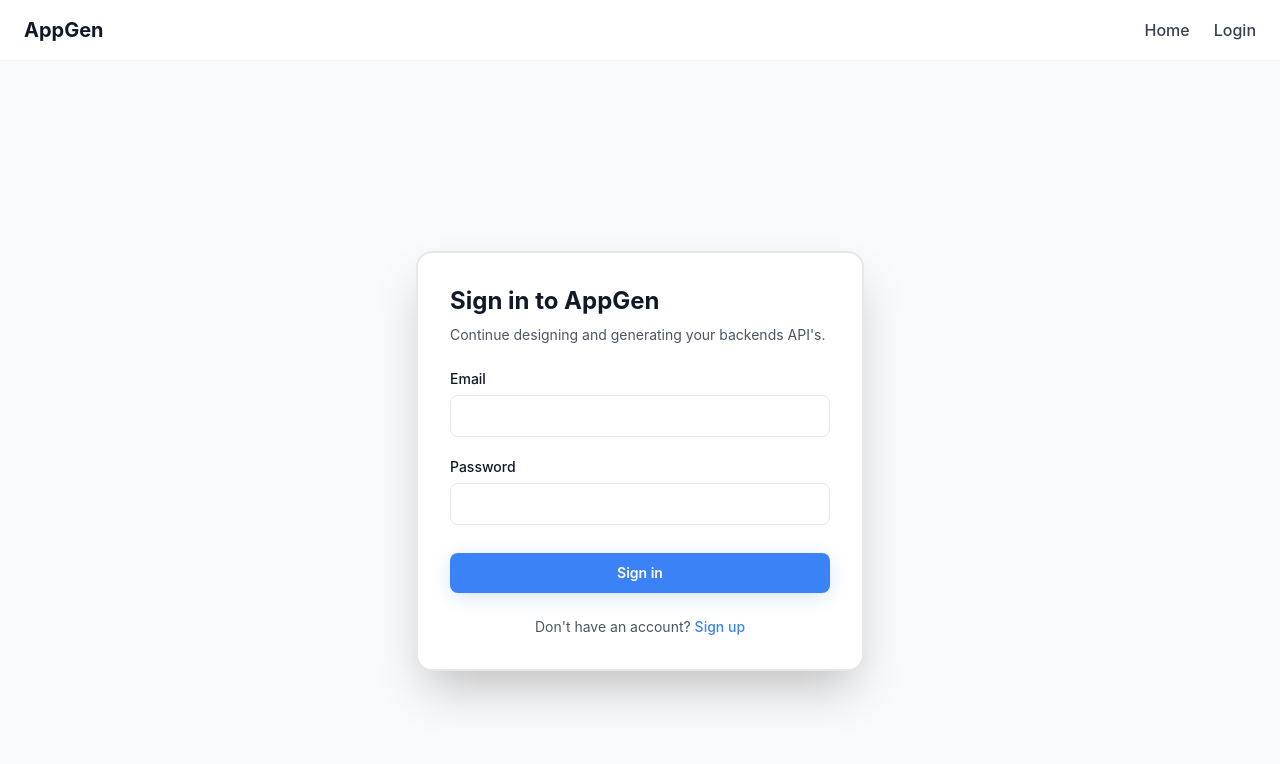
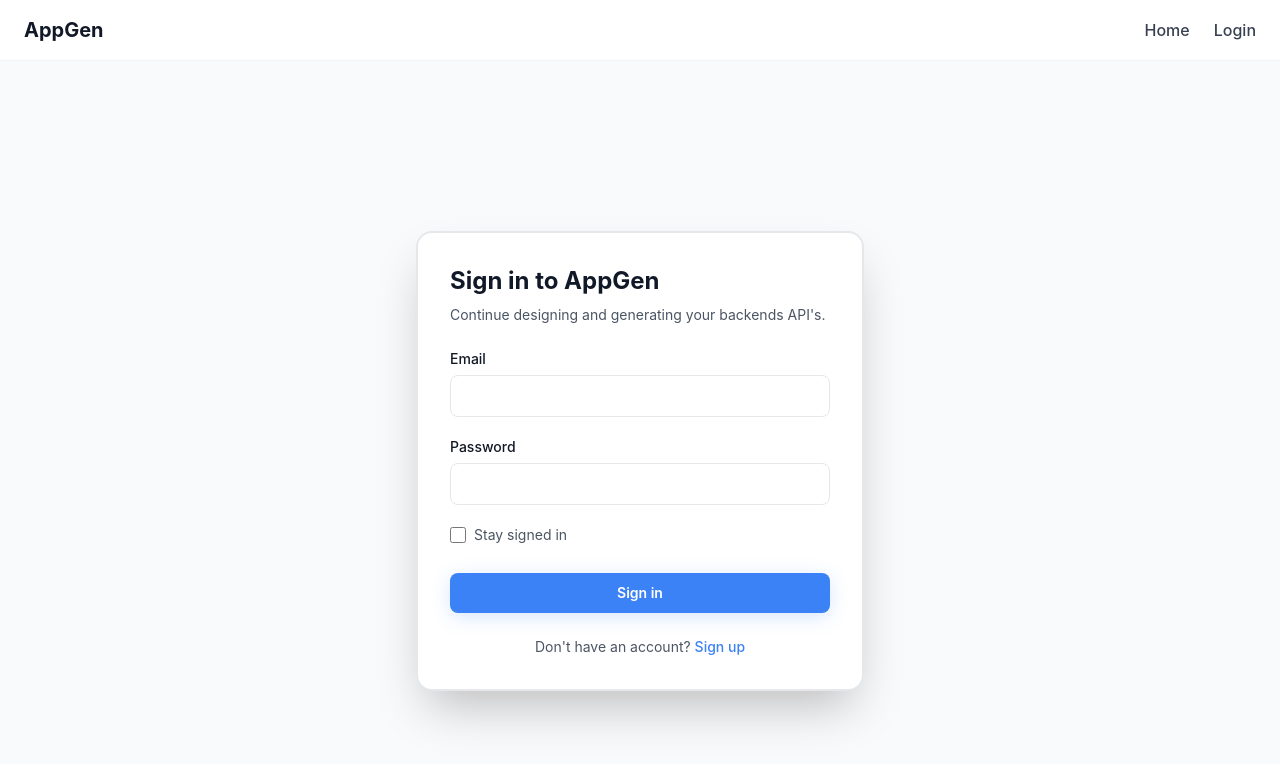
Before and after one commit to Anubhav-Sen/AppGen-Frontend-Service, a React (Vite) app: page /login in a window 1280 px wide. Shown: the top 764 px of the page. Built offline with nearby package versions, Linux system fonts and the light colour scheme.

Commit message:
feat: add stay signed in feature to login page
- Add checkbox for remember me option
- Extend token expiration when stay signed in is selected
- Persist access token in localStorage when remember me is enabled

```diff
--- a/src/api/auth.ts
+++ b/src/api/auth.ts
@@ -37,10 +37,11 @@ interface UserRaw {
 }
 
 export const auth = {
-    async login(payload: LoginPayload): Promise<LoginResponse> {
+    async login(payload: LoginPayload, rememberMe: boolean = false): Promise<LoginResponse> {
         const response = await api.post<LoginResponseRaw>("/auth/login", {
             email: payload.email,
             password: payload.password,
+            remember_me: rememberMe,
         });
         return {
             accessToken: response.data.access_token,
--- a/src/hooks/useAuth.ts
+++ b/src/hooks/useAuth.ts
@@ -2,12 +2,13 @@ import { useAuthStore } from "@/stores/authStore";
 import { auth, type LoginPayload } from "@/api/auth";
 
 export function useAuth() {
-    const { user, setUser, setAccessToken, clearAuth } = useAuthStore();
+    const { user, setUser, setAccessToken, clearAuth, setRememberMe } = useAuthStore();
 
-    async function login(payload: LoginPayload) {
-        const response = await auth.login(payload);
+    async function login(payload: LoginPayload, rememberMe: boolean = false) {
+        const response = await auth.login(payload, rememberMe);
         setUser(response.user);
         setAccessToken(response.accessToken);
+        setRememberMe(rememberMe);
         return response;
     }
 
--- a/src/pages/auth/LoginPage.tsx
+++ b/src/pages/auth/LoginPage.tsx
@@ -13,6 +13,7 @@ const LoginPage: React.FC = () => {
     const { login } = useAuth();
     const [serverError, setServerError] = React.useState<string | null>(null);
     const [serverSuccess, setServerSuccess] = React.useState<string | null>(null);
+    const [staySignedIn, setStaySignedIn] = React.useState<boolean>(false);
 
     const {
         register,
@@ -30,7 +31,7 @@ const LoginPage: React.FC = () => {
         setServerSuccess(null);
 
         try {
-            const response = await login(data);
+            const response = await login(data, staySignedIn);
             setServerSuccess(`Welcome back, ${response.user.email}!`);
             reset({ email: data.email, password: "" });
             setTimeout(() => navigate("/projects"), 500);
@@ -74,6 +75,19 @@ const LoginPage: React.FC = () => {
                         {...register("password")}
                     />
 
+                    <div className="flex items-center">
+                        <input
+                            id="stay-signed-in"
+                            type="checkbox"
+                            checked={staySignedIn}
+                            onChange={(e) => setStaySignedIn(e.target.checked)}
+                            className="h-4 w-4 rounded border-secondary-300 text-primary-600 focus:ring-primary-500"
+                        />
+                        <label htmlFor="stay-signed-in" className="ml-2 text-sm text-secondary-600">
+                            Stay signed in
+                        </label>
+                    </div>
+
                     <button
                         type="submit"
                         disabled={isSubmitting}
--- a/src/stores/authStore.ts
+++ b/src/stores/authStore.ts
@@ -5,8 +5,10 @@ import type { User } from "@/types/user";
 interface AuthState {
     user: User | null;
     accessToken: string | null;
+    rememberMe: boolean;
     setUser: (u: User | null) => void;
     setAccessToken: (token: string | null) => void;
+    setRememberMe: (rememberMe: boolean) => void;
     setAuth: (data: { accessToken?: string; user?: User }) => void;
     clearAuth: () => void;
 }
@@ -16,10 +18,13 @@ export const useAuthStore = create<AuthState>()(
         (set) => ({
             user: null,
             accessToken: null,
+            rememberMe: false,
 
             setUser: (u) => set({ user: u }),
 
             setAccessToken: (token) => set({ accessToken: token }),
+
+            setRememberMe: (rememberMe) => set({ rememberMe }),
 
             setAuth: (data) => {
                 set((state) => ({
@@ -32,12 +37,18 @@ export const useAuthStore = create<AuthState>()(
                 set({
                     user: null,
                     accessToken: null,
+                    rememberMe: false,
                 });
             },
         }),
         {
             name: "auth-storage",
-            partialize: (state) => ({ user: state.user }),
+            partialize: (state) => ({
+                user: state.user,
+                rememberMe: state.rememberMe,
+                // Only persist accessToken if rememberMe is true
+                ...(state.rememberMe ? { accessToken: state.accessToken } : {})
+            }),
             storage: createJSONStorage(() => localStorage),
         }
     )
```
